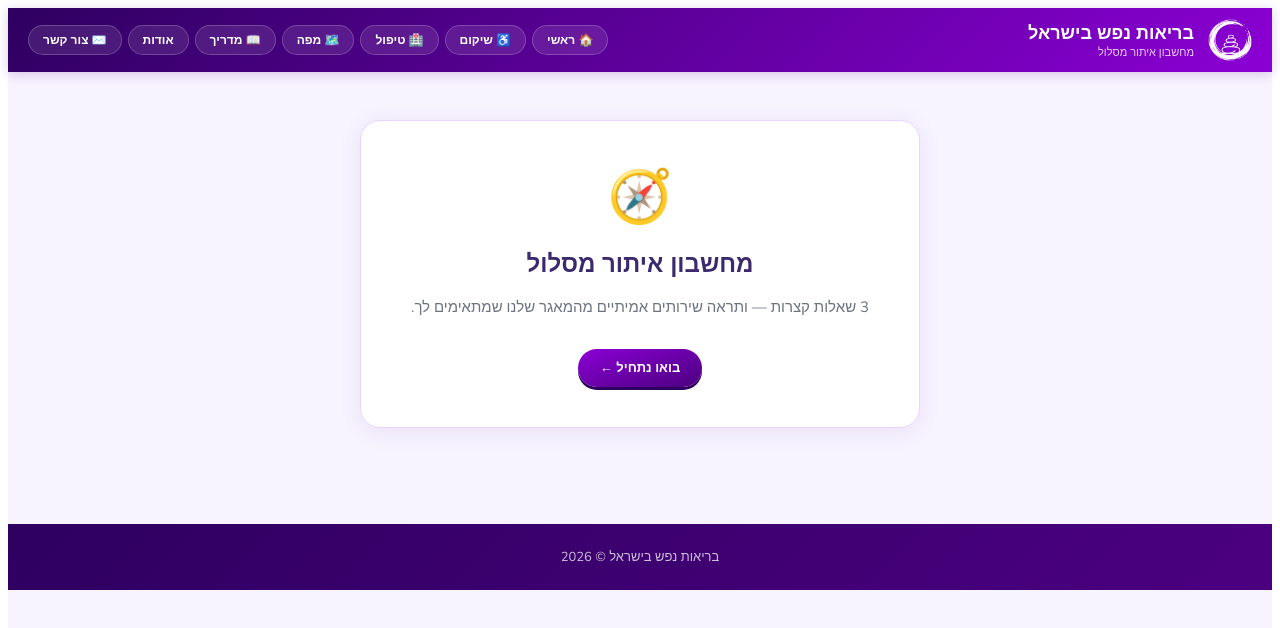
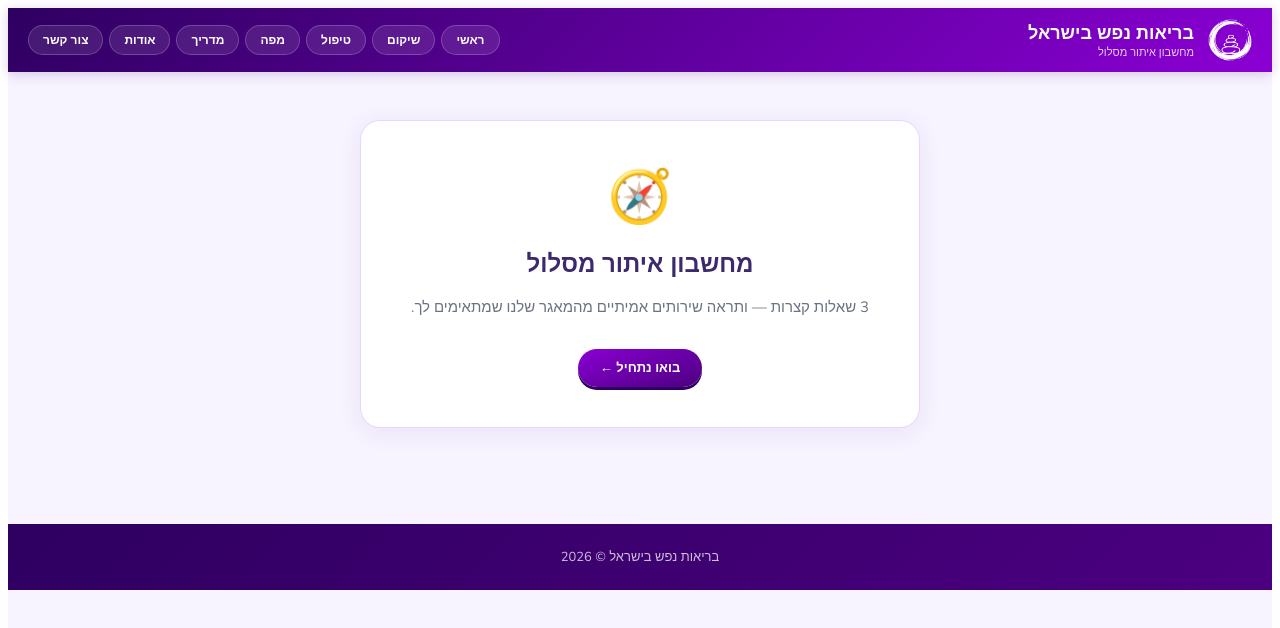
Before and after one commit to sivantelem-commits/rehab-directory, a Next.js app: page /calculator in a window 1280 px wide. Shown: the top 628 px of the page. Built offline with nearby package versions, Linux system fonts and the light colour scheme.

Commit message:
Update calculator.js

```diff
--- a/pages/calculator.js
+++ b/pages/calculator.js
@@ -475,7 +475,7 @@ function Page({ title, children }) {
             </div>
           </div>
           <nav style={{ display: 'flex', gap: 6, flexWrap: 'wrap' }}>
-            {[['/', '🏠 ראשי'], ['/rehab', '♿ שיקום'], ['/treatment', '🏥 טיפול'], ['/map', '🗺️ מפה'], ['/guide', '📖 מדריך'], ['/about', 'אודות'], ['/contact', '✉️ צור קשר']].map(([href, label]) => (
+            {[['/', 'ראשי'], ['/rehab', 'שיקום'], ['/treatment', 'טיפול'], ['/map', 'מפה'], ['/guide', 'מדריך'], ['/about', 'אודות'], ['/contact', 'צור קשר']].map(([href, label]) => (
               <a key={href} href={href} style={{
                 color: 'white',
                 background: href === '/calculator' ? 'rgba(255,255,255,0.25)' : 'rgba(255,255,255,0.1)',
```
